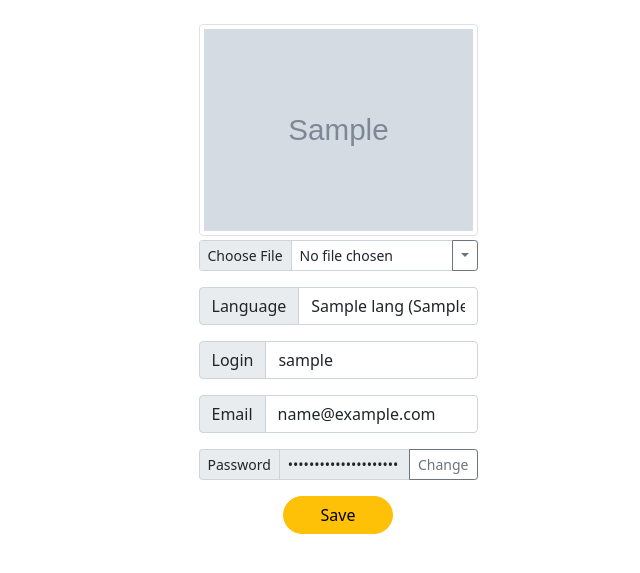
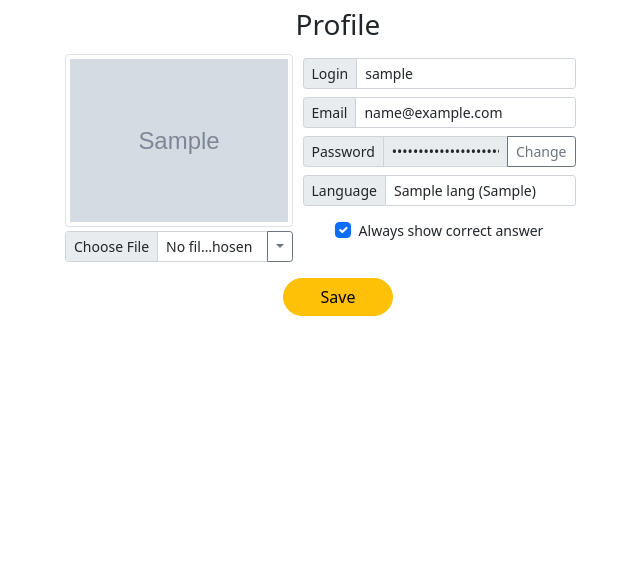
Before and after one commit to funbeav/guess_chan, a Django app: page /accounts/profile/ in a window 1280 px wide. Shown: the part 61-634 px from the top of the page, without its empty margins (302-942 px from the left). Run offline with Django 4.2, Linux system fonts and the light colour scheme; a user stored in the database is signed in; tables that the repository leaves empty hold one stand-in row (values such as "Sample post"); grey boxes marked "Sample" are stand-in pictures; parts of the project's set-up code (start-up, migrations or seed data) failed here and were passed over.

Commit message:
Add is_always_show_correct_answer user setting

```diff
--- a/project/forms.py
+++ b/project/forms.py
@@ -97,10 +97,15 @@ class UserProfileForm(UserChangeForm):
         widget=forms.Select(attrs={'class': 'form-control'}),
         empty_label=None,
     )
+    is_always_show_correct_answer = forms.BooleanField(
+        label='Always Show Correct Answer',
+        widget=forms.CheckboxInput(attrs={'class': 'form-check-input'}),
+        required=False,
+    )
 
     class Meta:
         model = User
-        fields = ("login", "email", "image", "lang")
+        fields = ("login", "email", "image", "lang", "is_always_show_correct_answer",)
 
     def clean_image(self):
         if 'image' in self.changed_data:
--- a/project/models.py
+++ b/project/models.py
@@ -23,13 +23,14 @@ class Lang(models.Model):
 
 
 class User(AbstractBaseUser, PermissionsMixin, BaseModel):
-    """ User model: identification by email, additional fields: first_name, last_name, father_name. """
+    """User model: identification by email, username field: login"""
     email = models.EmailField(unique=True, verbose_name=_('Email'))
     login = models.CharField(max_length=30, unique=True, verbose_name=_('Login'))
 
     is_staff = models.BooleanField(default=False)
     is_active = models.BooleanField(default=True)
     is_premium = models.BooleanField(default=False)
+    is_always_show_correct_answer = models.BooleanField(default=False)
 
     image = ResizedImageField(
         upload_to=generate_filename, null=True, blank=True,
--- a/project/templates/project/profile.html
+++ b/project/templates/project/profile.html
@@ -5,10 +5,18 @@
 
 {% block content %}
 
-<div class="mt-2 col-lg-3 col-lg-offset-4" style="margin: 0 auto; text-align: center">
-    <form method="post" enctype="multipart/form-data" action="{% url 'project:profile' %}" >
+<div class="row mt-2">
+    <div class="col-lg-6 offset-lg-3">
+        <form method="post" enctype="multipart/form-data" action="{% url 'project:profile' %}">
             {% csrf_token %}
-        <div class="form-group mt-4">
+            <div class="d-flex justify-content-center">
+                <div style="width: 100%;">
+                    <div class="text-center">
+                        <h3>Profile</h3>
+                    </div>
+                    <div class="d-flex justify-content-start align-items-start">
+                        <div class="col-5 mt-1">
+                            <div class="form-group">
                                 {% if user.image %}
                                     <img src="{{user.image.url}}" id="frame" style="max-width: 100%;" class="img-thumbnail" onerror="this.onerror=null; this.src='{% static 'project/avatar.jpg' %}'">
                                 {% else %}
@@ -27,7 +35,32 @@
                                     <p class="alert alert-warning py-2" role="alert" style="font-size: 16px">{{err}}</p>
                                 {% endfor%}
                             {% endif %}
-        <div class="input-group mt-3 mb-2">
+                        </div>
+                        <div class="col-7 mt-1" style="margin-left: 10px; max-width: 50%;">
+                            <div class="input-group mt-1 mb-2 input-group-sm">
+                                <span class="input-group-text">Login</span>
+                                {{ form.login }}
+                            </div>
+                            {% if form.errors.login %}
+                                {% for err in form.errors.login %}
+                                    <p class="alert alert-warning py-2" role="alert" style="font-size: 16px">{{err}}</p>
+                                {% endfor%}
+                            {% endif %}
+                            <div class="input-group mt-1 mb-2 input-group-sm">
+                                <span class="input-group-text">Email</span>
+                                {{ form.email }}
+                            </div>
+                            {% if form.errors.email %}
+                                {% for err in form.errors.email %}
+                                    <p class="alert alert-warning py-2" role="alert" style="font-size: 16px">{{err}}</p>
+                                {% endfor%}
+                            {% endif %}
+                            <div class="input-group mt-1 mb-2 input-group-sm">
+                                <span class="input-group-text">Password</span>
+                                <input type="password" class="form-control" readonly value="000000000000000000000">
+                                <a href="{% url 'project:password_change' %}" class="btn btn-outline-secondary">Change</a>
+                            </div>
+                            <div class="input-group mt-1 mb-2 input-group-sm">
                                 <span class="input-group-text">Language</span>
                                 {{ form.lang }}
                             </div>
@@ -36,31 +69,30 @@
                                     <p class="alert alert-warning py-2" role="alert" style="font-size: 16px">{{err}}</p>
                                 {% endfor%}
                             {% endif %}
-        <div class="input-group mt-3 mb-2">
-            <span class="input-group-text">Login</span>
-            {{ form.login }}
+                            <div class="d-flex justify-content-center">
+                                <div class="form-check mt-1 mb-2">
+                                    <input
+                                        class="form-check-input"
+                                        type="checkbox"
+                                        id="{{ form.is_always_show_correct_answer.id_for_label }}"
+                                        name="{{ form.is_always_show_correct_answer.html_name }}"
+                                        {% if form.is_always_show_correct_answer.value %}checked{% endif %}
+                                    >
+                                    <label class="form-check-label" for="{{ form.is_always_show_correct_answer.id_for_label }}">
+                                        <small>Always show correct answer</small>
+                                    </label>
                                 </div>
-        {% if form.errors.login %}
-            {% for err in form.errors.login %}
-                <p class="alert alert-warning py-2" role="alert" style="font-size: 16px">{{err}}</p>
-            {% endfor%}
-        {% endif %}
-        <div class="input-group mt-3 mb-2">
-            <span class="input-group-text">Email</span>
-            {{ form.email }}
                             </div>
-        {% if form.errors.email %}
-            {% for err in form.errors.email %}
-                <p class="alert alert-warning py-2" role="alert" style="font-size: 16px">{{err}}</p>
-            {% endfor%}
-        {% endif %}
-        <div class="input-group mt-3 mb-2 input-group-sm">
-            <span class="input-group-text">Password</span>
-            <input type="password" class="form-control" readonly value="000000000000000000000">
-            <a href="{% url 'project:password_change' %}" class="btn btn-outline-secondary">Change</a>
+
                         </div>
-        <input type="submit" style="width: 110px;" class="btn btn-warning mt-2 mb-2 rounded-pill" value="Save">
+                    </div>
+                    <div class="text-center mt-2">
+                        <input type="submit" style="width: 110px;" class="btn btn-warning rounded-pill" value="Save">
+                    </div>
+                </div>
+            </div>
         </form>
+    </div>
 </div>
 
 <script>
```
Also changed, not shown: game/generators.py (+4 -4 lines), game/templates/game/index.html (+12 -2 lines), game/templates/game/logs.html (+18 -0 lines), game/views.py (+6 -3 lines), project/migrations/0002_user_is_always_show_correct_answer.py (added). Lines whose indentation alone changed are shown as unchanged.
